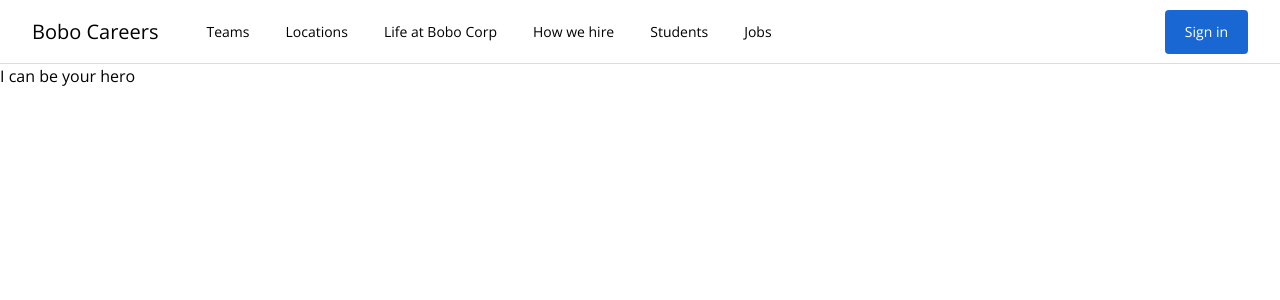
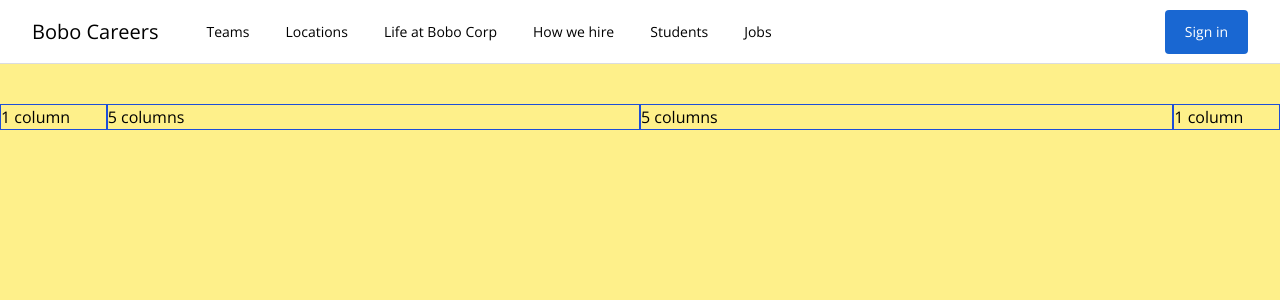
Before and after one commit to Yann-Baelden/job-search, a Vue app: page / in a window 1280 px wide. Shown: the top 300 px of the page. Built offline with nearby package versions, Linux system fonts and the light colour scheme.

Commit message:
intro to css grid

```diff
--- a/src/components/TheHero.vue
+++ b/src/components/TheHero.vue
@@ -1,6 +1,24 @@
 <template>
   <main>
-    <section>I can be your hero</section>
+    <section class="flex h-screen flex-col bg-yellow-200 pt-10 pb-20">
+      <div class="grid grid-cols-12">
+        <div class="col-span-1 col-start-1 border border-blue-700">
+          1 column
+        </div>
+
+        <div class="col-span-5 col-start-2 border border-blue-700">
+          5 columns
+        </div>
+
+        <div class="col-span-5 col-start-7 border border-blue-700">
+          5 columns
+        </div>
+
+        <div class="col-span-1 col-start-12 border border-blue-700">
+          1 column
+        </div>
+      </div>
+    </section>
   </main>
 </template>
 
```
